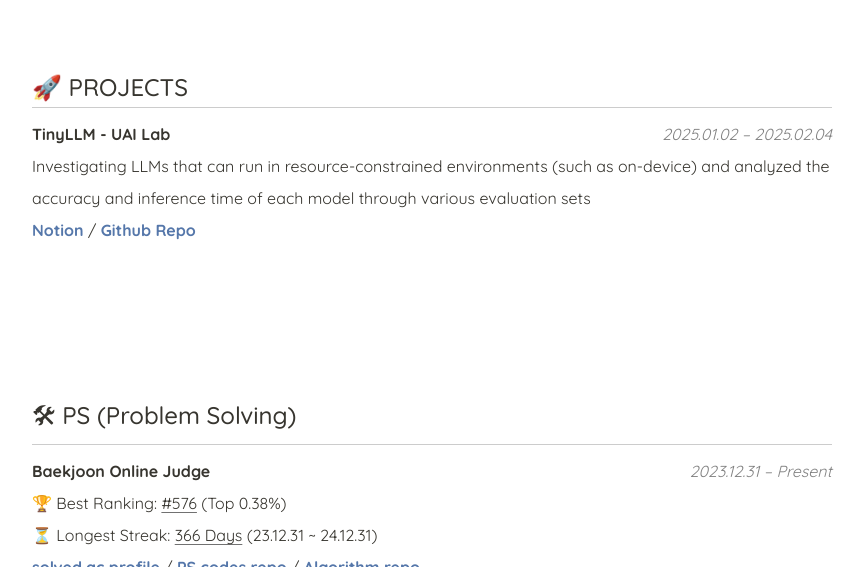
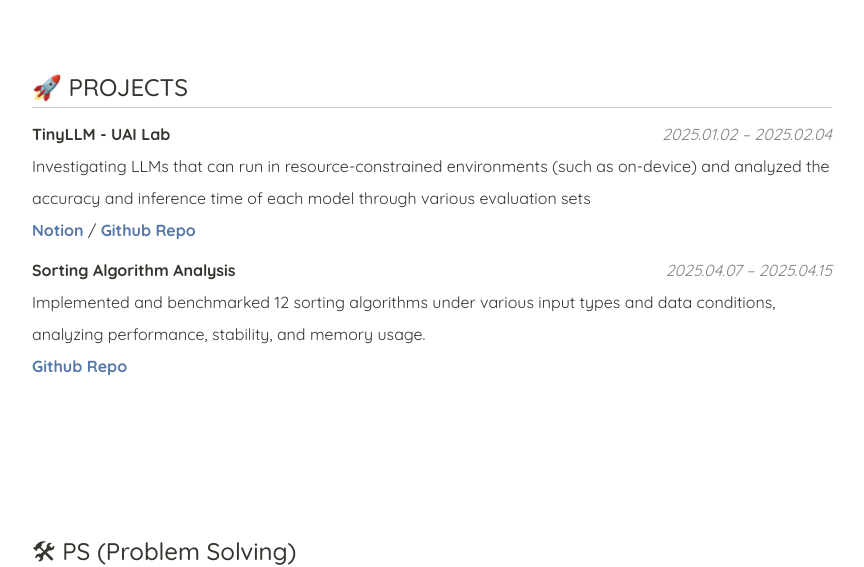
Before and after one commit to hoonably/old-blog, a Jekyll site: the page built from about.md, in a window 1280 px wide and 900 px high, scrolled down 2075 px, cut to the strip 0-567 px from the top of the window. Shown: the whole strip, without its empty margins (208-1072 px from the left). Built offline with Jekyll 4.4.1, drawn with Linux system fonts in a browser that asks for light colours; some web fonts are replaced.

Commit message:
Add Project

```diff
--- a/about.md
+++ b/about.md
@@ -65,6 +65,10 @@ Working on personal research related to On-device AI
 Investigating LLMs that can run in resource-constrained environments (such as on-device) and analyzed the accuracy and inference time of each model through various evaluation sets
 <a href="https://foil-plant-837.notion.site/TinyLLM-181451cf7b798058b1d0dc189ab6d30d?pvs=4">Notion</a> / <a href="https://github.com/hoonably/TinyLLM">Github Repo</a>
 
+**Sorting Algorithm Analysis** <i style="float: right; color: #828282;">2025.04.07 – 2025.04.15</i>
+Implemented and benchmarked 12 sorting algorithms under various input types and data conditions, analyzing performance, stability, and memory usage.
+<a href="https://github.com/hoonably/Sorting-Project">Github Repo</a>
+
 <br><br>
 
 ## 🛠 PS (Problem Solving)
```
